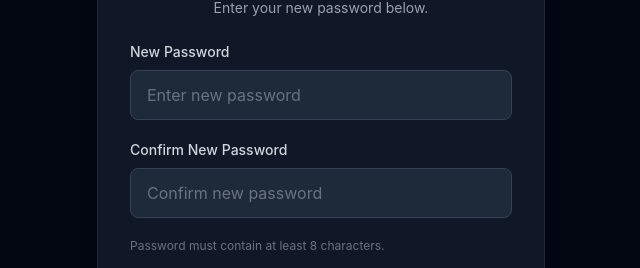
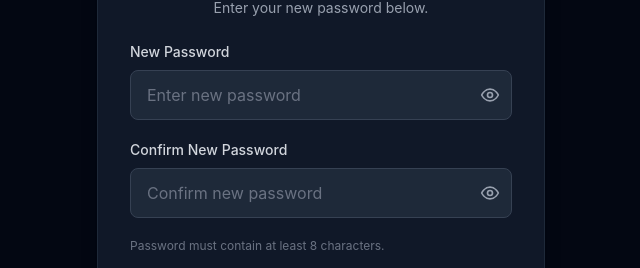
Before and after one commit to vinayEsarapu/Collab-project-management, a React (Vite) app in the folder Client/: page /reset-password/1 in a window 1280 px wide. Shown: the part 242-510 px from the top of the page, without its empty margins (319-959 px from the left). Built offline with nearby package versions, Linux system fonts and the light colour scheme; no server answers.

Commit message:
feat : fix bugs

```diff
--- a/Client/src/pages/Login.jsx
+++ b/Client/src/pages/Login.jsx
@@ -33,8 +33,8 @@ function Login() {
       setLoading(true);
       setError("");
 
-      const response = await loginUser(formData);
-      const { user, accessToken } = response.data;
+     const response = await loginUser(formData);
+const { user, accessToken } = response;
 
       login(user, accessToken);
 
--- a/Client/src/pages/Profile.jsx
+++ b/Client/src/pages/Profile.jsx
@@ -80,6 +80,7 @@ const Profile = () => {
 
   const [showChangeEmail, setShowChangeEmail] = useState(false);
  const [currentPassword, setCurrentPassword] = useState("");
+const [showCurrentPassword, setShowCurrentPassword] = useState(false);
 const [newEmail, setNewEmail] = useState("");
   const [changeEmailLoading, setChangeEmailLoading] = useState(false);
   const [changeEmailMessage, setChangeEmailMessage] = useState("");
@@ -574,6 +575,7 @@ const Profile = () => {
       );
 
       setCurrentPassword("");
+setShowCurrentPassword(false);
 setNewEmail("");
       setShowChangeEmail(false);
     } catch (error) {
@@ -1250,20 +1252,79 @@ const Profile = () => {
                   Current Password
                 </label>
 
+                <div className="relative">
   <input
-                  id="changeEmailCurrentPassword"
-                  type="password"
+    type={showCurrentPassword ? "text" : "password"}
     value={currentPassword}
-                  onChange={(event) =>
-                    setCurrentPassword(
-                      event.target.value
-                    )
-                  }
+    onChange={(e) => setCurrentPassword(e.target.value)}
+    placeholder="Enter your current password"
     autoComplete="current-password"
-                  placeholder="Enter your current password"
     disabled={changeEmailLoading}
-                  className="w-full rounded-xl border border-white/10 bg-white/5 px-4 py-3 text-sm text-white outline-none transition placeholder:text-slate-600 focus:border-indigo-400/50 disabled:cursor-not-allowed disabled:opacity-60"
-                />
+    className="w-full px-4 py-3 pr-12 bg-gray-800 border border-gray-700 rounded-lg text-white placeholder-gray-500 focus:outline-none focus:ring-2 focus:ring-blue-500 focus:border-transparent"
+  />
+
+  <button
+    type="button"
+    onClick={() =>
+      setShowCurrentPassword((previous) => !previous)
+    }
+    disabled={changeEmailLoading}
+    className="absolute right-3 top-1/2 -translate-y-1/2 text-gray-400 hover:text-white transition disabled:cursor-not-allowed"
+    aria-label={
+      showCurrentPassword
+        ? "Hide password"
+        : "Show password"
+    }
+  >
+    {showCurrentPassword ? (
+      <svg
+        xmlns="http://www.w3.org/2000/svg"
+        viewBox="0 0 24 24"
+        fill="none"
+        stroke="currentColor"
+        strokeWidth="2"
+        className="w-5 h-5"
+      >
+        <path
+          strokeLinecap="round"
+          strokeLinejoin="round"
+          d="M3 3l18 18"
+        />
+        <path
+          strokeLinecap="round"
+          strokeLinejoin="round"
+          d="M10.58 10.58a2 2 0 002.84 2.84"
+        />
+        <path
+          strokeLinecap="round"
+          strokeLinejoin="round"
+          d="M9.88 4.24A9.77 9.77 0 0112 4c5 0 8.5 4 10 8a16.7 16.7 0 01-4.12 5.36"
+        />
+        <path
+          strokeLinecap="round"
+          strokeLinejoin="round"
+          d="M6.61 6.61C4.92 7.74 3.69 9.4 2 12c1.5 4 5 8 10 8 1.61 0 3.07-.39 4.39-1.09"
+        />
+      </svg>
+    ) : (
+      <svg
+        xmlns="http://www.w3.org/2000/svg"
+        viewBox="0 0 24 24"
+        fill="none"
+        stroke="currentColor"
+        strokeWidth="2"
+        className="w-5 h-5"
+      >
+        <path
+          strokeLinecap="round"
+          strokeLinejoin="round"
+          d="M2 12s3.5-7 10-7 10 7 10 7-3.5 7-10 7S2 12 2 12z"
+        />
+        <circle cx="12" cy="12" r="3" />
+      </svg>
+    )}
+  </button>
+</div>
               </div>
 
               {/* New Email */}
--- a/Client/src/pages/ResetPassword.jsx
+++ b/Client/src/pages/ResetPassword.jsx
@@ -8,6 +8,9 @@ const ResetPassword = () => {
 
  const [password, setPassword] = useState("");
 const [confirmPassword, setConfirmPassword] = useState("");
+
+const [showPassword, setShowPassword] = useState(false);
+const [showConfirmPassword, setShowConfirmPassword] = useState(false);
 
   const [error, setError] = useState("");
   const [success, setSuccess] = useState("");
@@ -51,6 +54,8 @@ const ResetPassword = () => {
 
       setPassword("");
       setConfirmPassword("");
+      setShowPassword(false);
+setShowConfirmPassword(false);
     } catch (error) {
       setError(
         error.response?.data?.message ||
@@ -86,16 +91,80 @@ const ResetPassword = () => {
                     New Password
                   </label>
 
+                 <div className="relative">
   <input
     id="password"
-                    type="password"
+    type={showPassword ? "text" : "password"}
     value={password}
     onChange={(e) => setPassword(e.target.value)}
     placeholder="Enter new password"
     autoComplete="new-password"
     disabled={loading}
-                    className="w-full px-4 py-3 bg-gray-800 border border-gray-700 rounded-lg text-white placeholder-gray-500 focus:outline-none focus:ring-2 focus:ring-blue-500 focus:border-transparent"
+    className="w-full px-4 py-3 pr-12 bg-gray-800 border border-gray-700 rounded-lg text-white placeholder-gray-500 focus:outline-none focus:ring-2 focus:ring-blue-500 focus:border-transparent"
   />
+
+  <button
+    type="button"
+    onClick={() =>
+      setShowPassword((previous) => !previous)
+    }
+    disabled={loading}
+    className="absolute right-3 top-1/2 -translate-y-1/2 text-gray-400 hover:text-white transition disabled:cursor-not-allowed"
+    aria-label={
+      showPassword
+        ? "Hide password"
+        : "Show password"
+    }
+  >
+    {showPassword ? (
+      <svg
+        xmlns="http://www.w3.org/2000/svg"
+        viewBox="0 0 24 24"
+        fill="none"
+        stroke="currentColor"
+        strokeWidth="2"
+        className="w-5 h-5"
+      >
+        <path
+          strokeLinecap="round"
+          strokeLinejoin="round"
+          d="M3 3l18 18"
+        />
+        <path
+          strokeLinecap="round"
+          strokeLinejoin="round"
+          d="M10.58 10.58a2 2 0 002.84 2.84"
+        />
+        <path
+          strokeLinecap="round"
+          strokeLinejoin="round"
+          d="M9.88 4.24A9.77 9.77 0 0112 4c5 0 8.5 4 10 8a16.7 16.7 0 01-4.12 5.36"
+        />
+        <path
+          strokeLinecap="round"
+          strokeLinejoin="round"
+          d="M6.61 6.61C4.92 7.74 3.69 9.4 2 12c1.5 4 5 8 10 8 1.61 0 3.07-.39 4.39-1.09"
+        />
+      </svg>
+    ) : (
+      <svg
+        xmlns="http://www.w3.org/2000/svg"
+        viewBox="0 0 24 24"
+        fill="none"
+        stroke="currentColor"
+        strokeWidth="2"
+        className="w-5 h-5"
+      >
+        <path
+          strokeLinecap="round"
+          strokeLinejoin="round"
+          d="M2 12s3.5-7 10-7 10 7 10 7-3.5 7-10 7S2 12 2 12z"
+        />
+        <circle cx="12" cy="12" r="3" />
+      </svg>
+    )}
+  </button>
+</div>
                 </div>
 
                 <div>
@@ -106,16 +175,80 @@ const ResetPassword = () => {
                     Confirm New Password
                   </label>
 
+                <div className="relative">
   <input
     id="confirmPassword"
-                    type="password"
+    type={showConfirmPassword ? "text" : "password"}
     value={confirmPassword}
     onChange={(e) => setConfirmPassword(e.target.value)}
     placeholder="Confirm new password"
     autoComplete="new-password"
     disabled={loading}
-                    className="w-full px-4 py-3 bg-gray-800 border border-gray-700 rounded-lg text-white placeholder-gray-500 focus:outline-none focus:ring-2 focus:ring-blue-500 focus:border-transparent"
+    className="w-full px-4 py-3 pr-12 bg-gray-800 border border-gray-700 rounded-lg text-white placeholder-gray-500 focus:outline-none focus:ring-2 focus:ring-blue-500 focus:border-transparent"
   />
+
+  <button
+    type="button"
+    onClick={() =>
+      setShowConfirmPassword((previous) => !previous)
+    }
+    disabled={loading}
+    className="absolute right-3 top-1/2 -translate-y-1/2 text-gray-400 hover:text-white transition disabled:cursor-not-allowed"
+    aria-label={
+      showConfirmPassword
+        ? "Hide password"
+        : "Show password"
+    }
+  >
+    {showConfirmPassword ? (
+      <svg
+        xmlns="http://www.w3.org/2000/svg"
+        viewBox="0 0 24 24"
+        fill="none"
+        stroke="currentColor"
+        strokeWidth="2"
+        className="w-5 h-5"
+      >
+        <path
+          strokeLinecap="round"
+          strokeLinejoin="round"
+          d="M3 3l18 18"
+        />
+        <path
+          strokeLinecap="round"
+          strokeLinejoin="round"
+          d="M10.58 10.58a2 2 0 002.84 2.84"
+        />
+        <path
+          strokeLinecap="round"
+          strokeLinejoin="round"
+          d="M9.88 4.24A9.77 9.77 0 0112 4c5 0 8.5 4 10 8a16.7 16.7 0 01-4.12 5.36"
+        />
+        <path
+          strokeLinecap="round"
+          strokeLinejoin="round"
+          d="M6.61 6.61C4.92 7.74 3.69 9.4 2 12c1.5 4 5 8 10 8 1.61 0 3.07-.39 4.39-1.09"
+        />
+      </svg>
+    ) : (
+      <svg
+        xmlns="http://www.w3.org/2000/svg"
+        viewBox="0 0 24 24"
+        fill="none"
+        stroke="currentColor"
+        strokeWidth="2"
+        className="w-5 h-5"
+      >
+        <path
+          strokeLinecap="round"
+          strokeLinejoin="round"
+          d="M2 12s3.5-7 10-7 10 7 10 7-3.5 7-10 7S2 12 2 12z"
+        />
+        <circle cx="12" cy="12" r="3" />
+      </svg>
+    )}
+  </button>
+</div>
                 </div>
 
                 <p className="text-xs text-gray-500">
--- a/Client/src/pages/VerifyEmail.jsx
+++ b/Client/src/pages/VerifyEmail.jsx
@@ -1,15 +1,25 @@
-import { useEffect, useState } from "react";
+import { useEffect,  useRef, useState } from "react";
 import { useNavigate, useParams } from "react-router-dom";
 import api from "../services/api";
 
-const VerifyEmail = () => {
+
+
+  const VerifyEmail = () => {
   const { token } = useParams();
   const navigate = useNavigate();
 
   const [status, setStatus] = useState("verifying");
   const [message, setMessage] = useState("");
 
+  const verificationStarted = useRef(false);
+
   useEffect(() => {
+  if (verificationStarted.current) {
+    return;
+  }
+
+  verificationStarted.current = true;
+
     const verifyEmail = async () => {
       if (!token) {
         setStatus("error");
--- a/Client/src/services/api.js
+++ b/Client/src/services/api.js
@@ -35,9 +35,10 @@ api.interceptors.response.use(
     const originalRequest = error.config;
 
     if (
-      error.response?.status === 401 &&
-      !originalRequest._retry &&
-      !originalRequest.url.includes("/auth/refresh")
+        error.response?.status === 401 &&
+  !originalRequest._retry &&
+  !originalRequest.url.includes("/auth/refresh") &&
+  !originalRequest.url.includes("/auth/login")
     ) {
       originalRequest._retry = true;
 
```
Also changed, not shown: 1 other file (tests, documents, lock files or other folders). Lines whose indentation alone changed are shown as unchanged.
